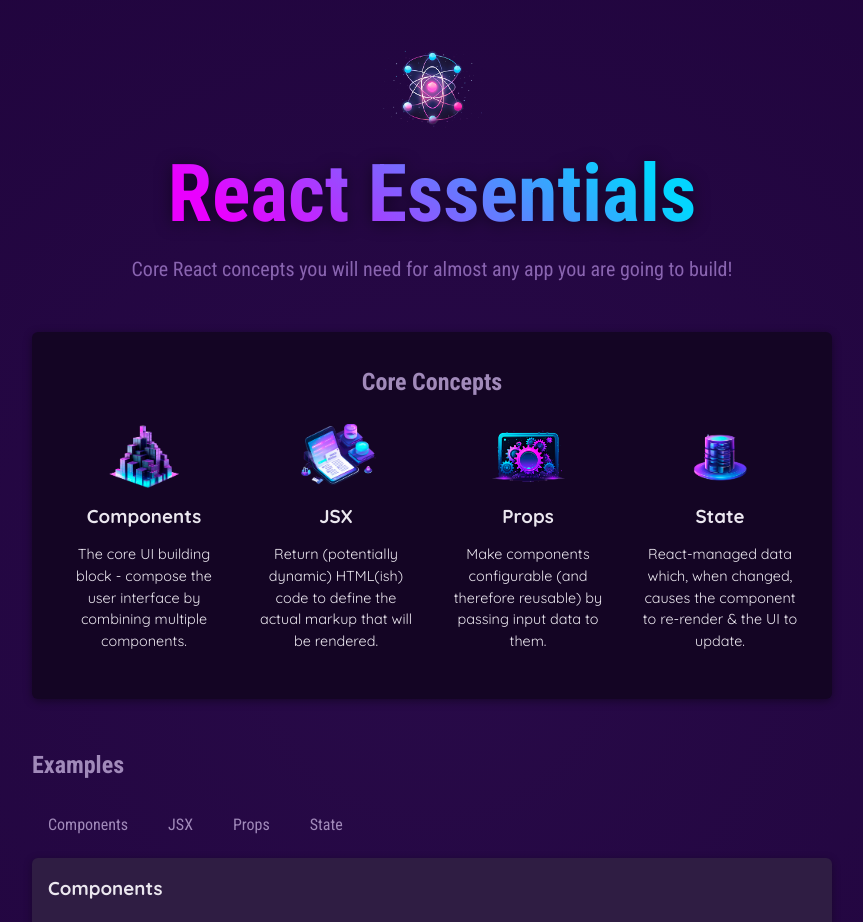
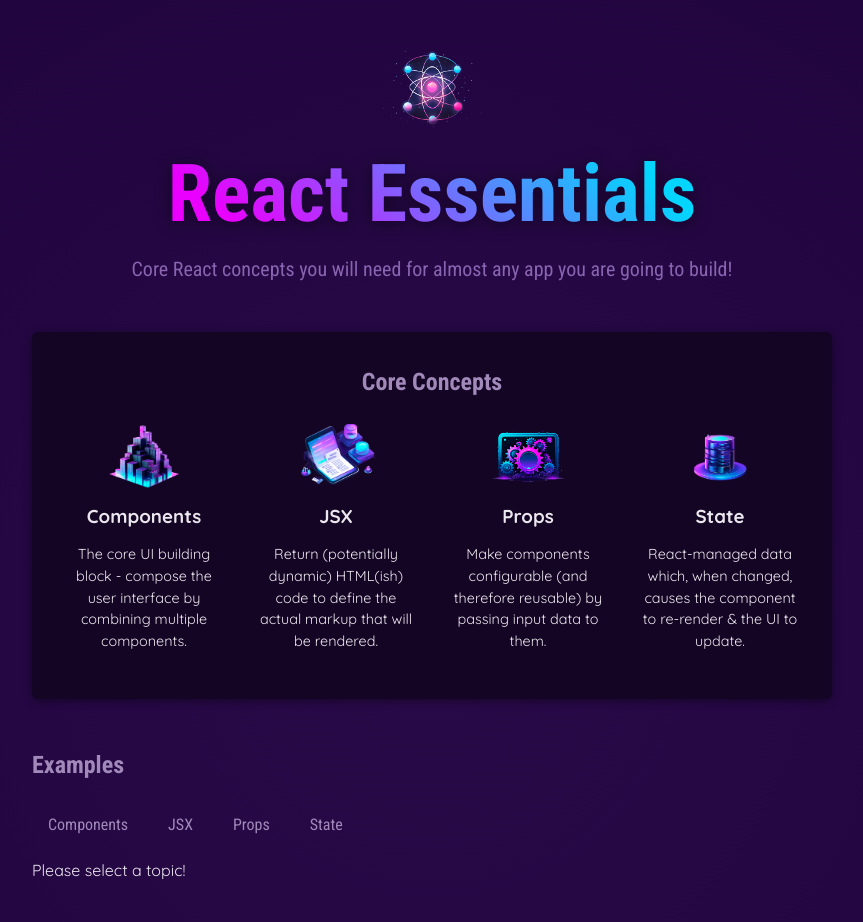
Before and after one commit to Nikilesh1996/react-starting-project, a React (Vite) app: page / in a window 1280 px wide. Shown: the top 922 px of the page, without its empty margins (208-1071 px from the left). Built offline with nearby package versions, Linux system fonts and the light colour scheme.

Commit message:
Conditional addition of content dynamically

```diff
--- a/src/App.jsx
+++ b/src/App.jsx
@@ -5,12 +5,26 @@
 import { CORE_CONCEPTS, EXAMPLES } from "./data";
 
 function App() {
-  const [selectedTopic, setSelectedTopic] = useState("components");
+  const [selectedTopic, setSelectedTopic] = useState();
 
   function handleSelect(selectedButton) {
     // selectedbutton = components, jsx, props, state
     setSelectedTopic(selectedButton);
     //ksconsole.log(selectedTopic);
+  }
+
+  let tabContent = <p>Please select a topic!</p>;
+
+  if (selectedTopic) {
+    tabContent = (
+      <div id="tab-content">
+        <h3>{EXAMPLES[selectedTopic].title}</h3>
+        <p>{EXAMPLES[selectedTopic].description}</p>
+        <pre>
+          <code>{EXAMPLES[selectedTopic].code}</code>
+        </pre>
+      </div>
+    );
   }
 
   return (
@@ -42,6 +56,10 @@
             <TabButton onSelect={() => handleSelect("state")}>State</TabButton>
           </menu>
           {/* Output my dynamic component */}
+
+          {/*
+          {!selectedTopic && <p>Please select a topic!</p>}
+          {selectedTopic && (
             <div id="tab-content">
               <h3>{EXAMPLES[selectedTopic].title}</h3>
               <p>{EXAMPLES[selectedTopic].description}</p>
@@ -49,6 +67,10 @@
                 <code>{EXAMPLES[selectedTopic].code}</code>
               </pre>
             </div>
+          )}
+          */}
+
+          {tabContent}
         </section>
         <h2>Time to get started!</h2>
       </main>
```
Lines whose indentation alone changed are shown as unchanged.
